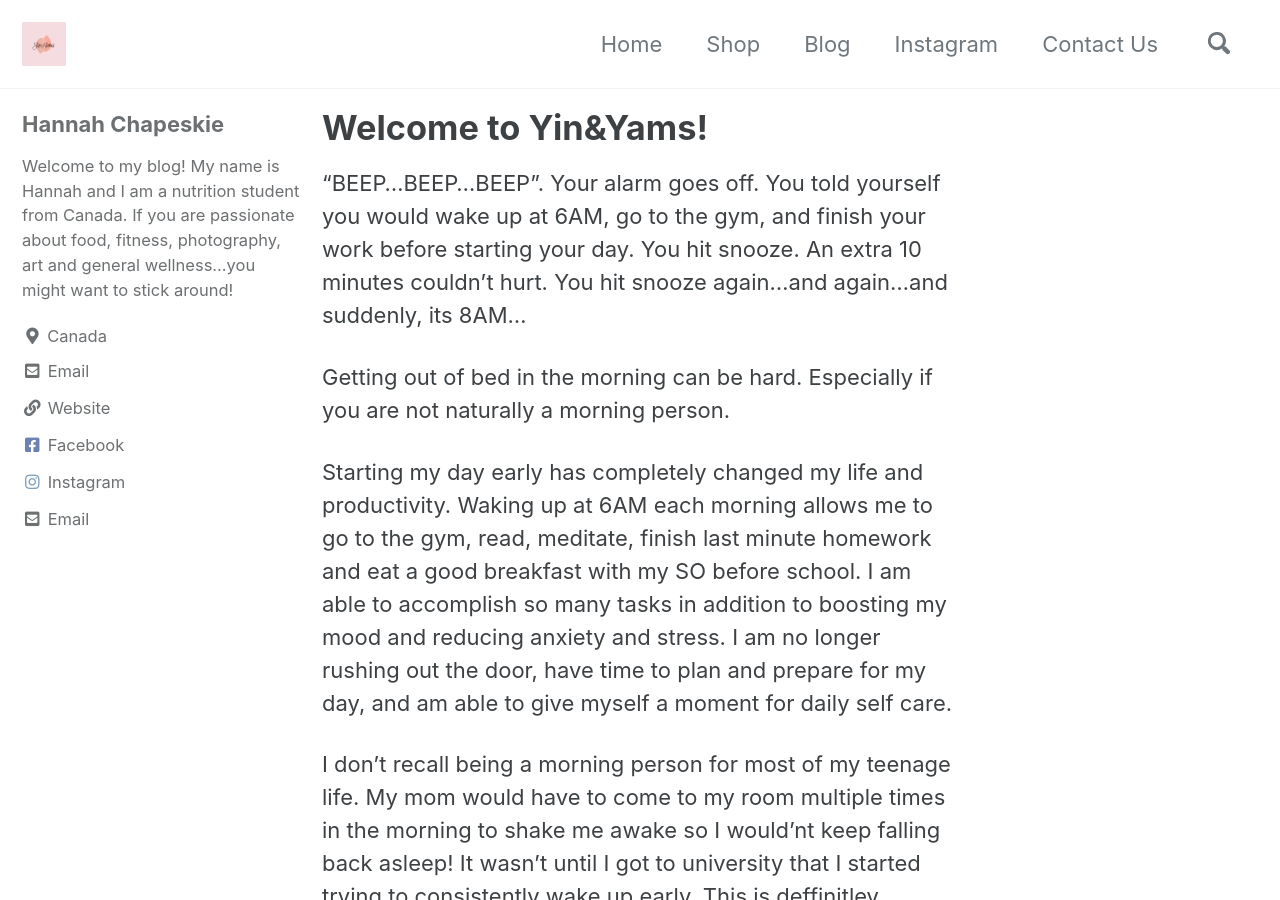
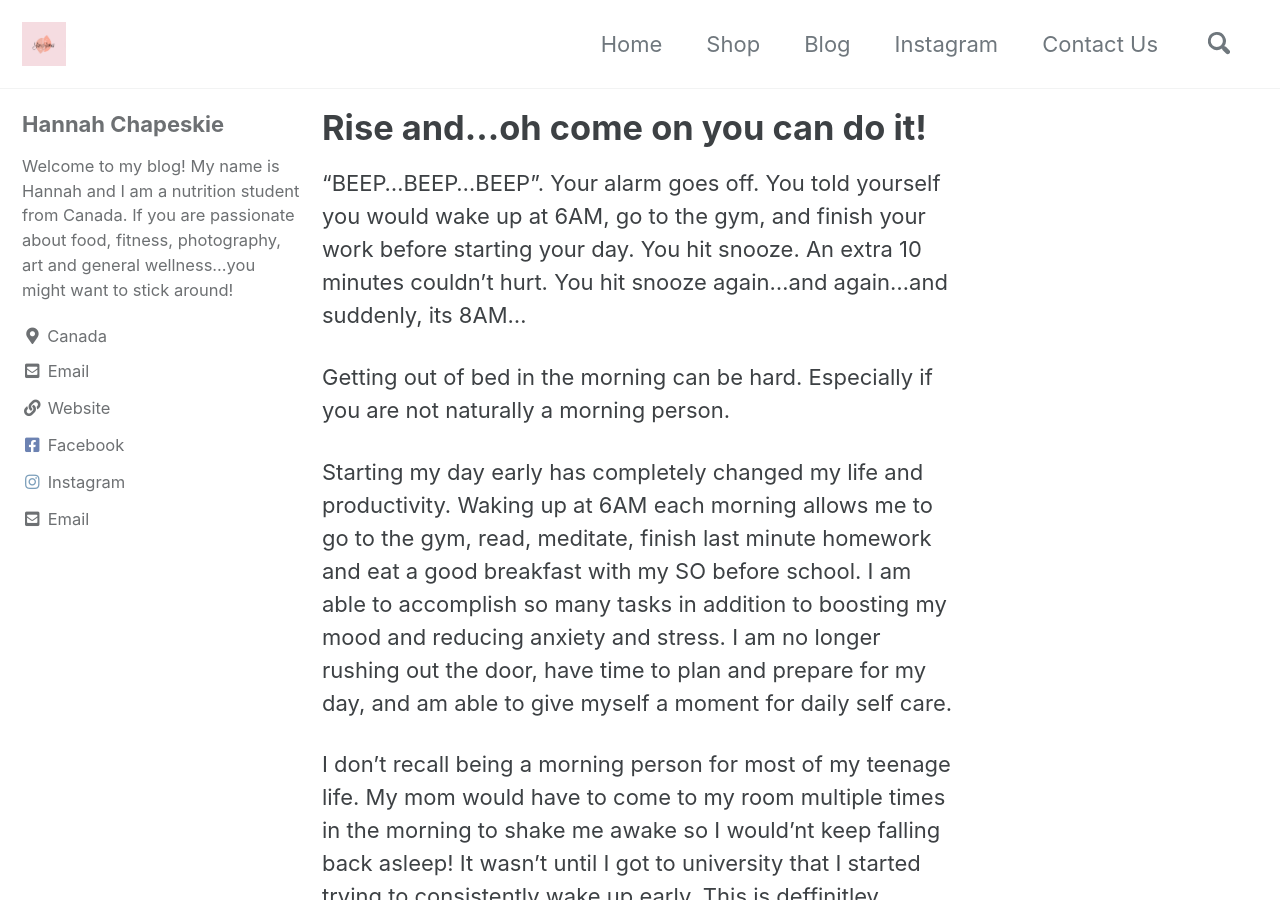
Before and after one commit to dylanbabel/yinandyams, a Jekyll site: the page built from _posts/2020-03-11-rise-and-oh-come-on-you-can-do-it.md, in a window 1280 px wide and 900 px high. Built offline with Jekyll 4.4.1, drawn with Linux system fonts in a browser that asks for light colours; cached includes are drawn as plain includes; some of the changed text lies outside the part shown.

Commit message:
Update 2020-03-11-rise-and-oh-come-on-you-can-do-it.md

```diff
--- a/_posts/2020-03-11-rise-and-oh-come-on-you-can-do-it.md
+++ b/_posts/2020-03-11-rise-and-oh-come-on-you-can-do-it.md
@@ -1,6 +1,6 @@
 ---
 layout: posts
-title: "Welcome to Yin&Yams!"
+title: "Rise and...oh come on you can do it!"
 share: true
 comments: true
 related: true
```
